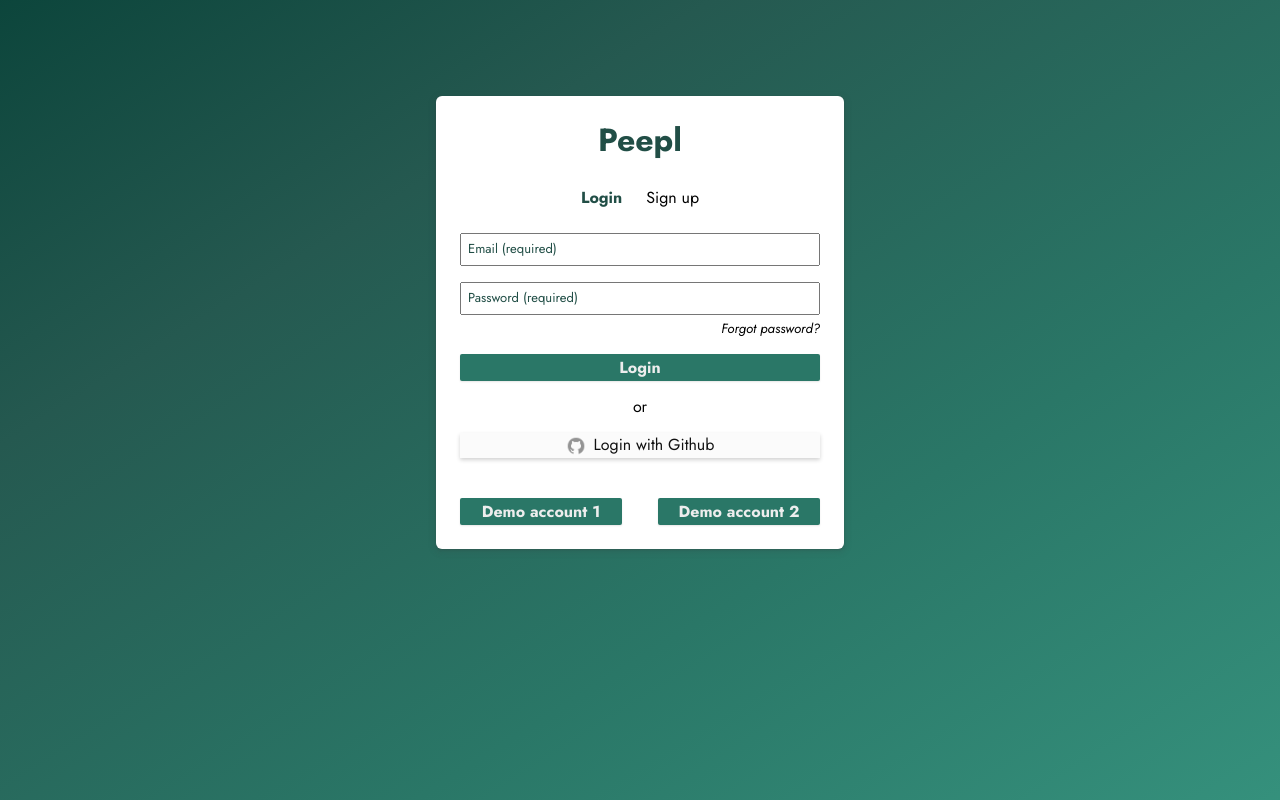
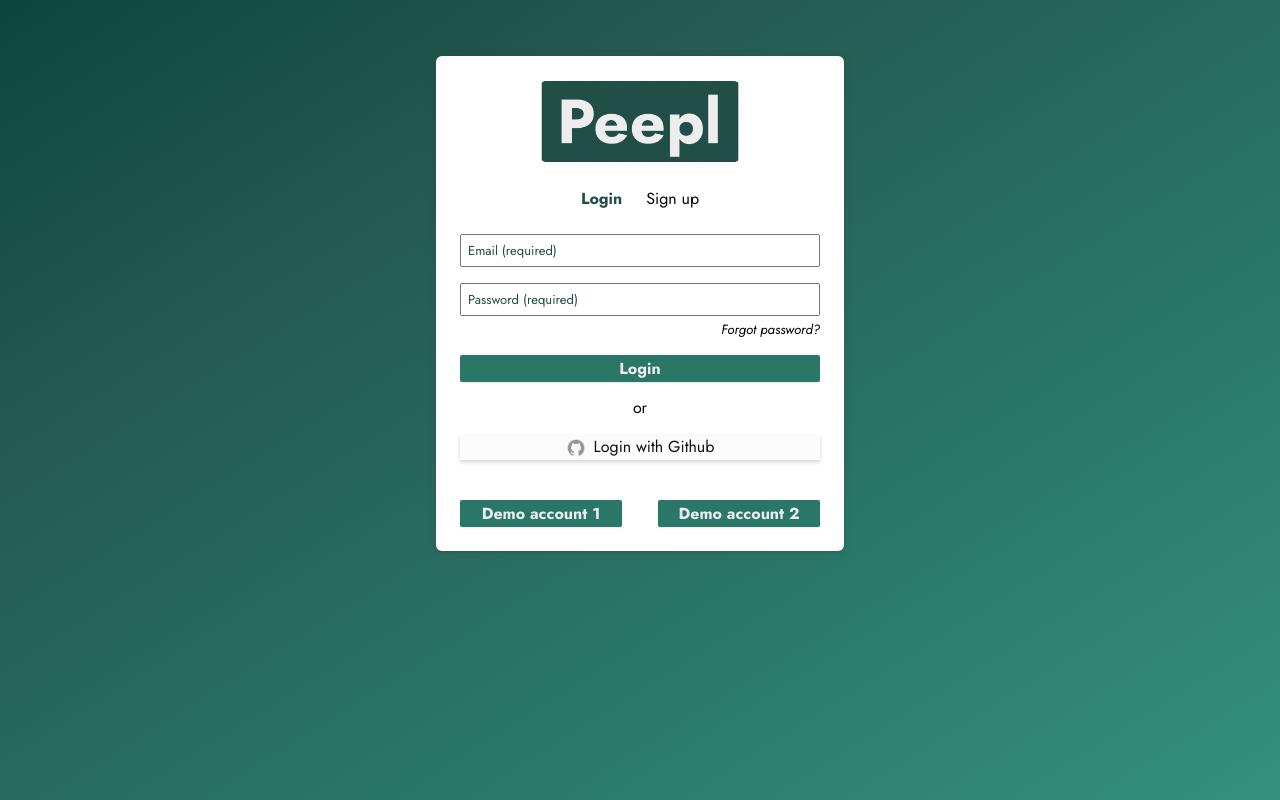
Before and after one commit to MaoShizhong/Peepl, a React (Vite) app: page / in a window 1280 px wide. Built offline with nearby package versions, Linux system fonts and the light colour scheme; no server answers.

Commit message:
Add logo image and fix styles
Edited favicon to match logo colour scheme

```diff
--- a/src/components/login/Login.jsx
+++ b/src/components/login/Login.jsx
@@ -66,7 +66,7 @@ export function Login({ setUser }) {
     return (
         <main className={loginStyles.noUser}>
             <div className={loginStyles.container}>
-                <h1 className={loginStyles.logo}>Peepl</h1>
+                <img src="/logo.png" className={loginStyles.logo} alt="peepl logo" />
 
                 <nav className={loginStyles.formSelect}>
                     <LoginFormSwitch
--- a/src/components/login/css/login.module.css
+++ b/src/components/login/css/login.module.css
@@ -1,5 +1,5 @@
 .noUser {
-    align-items: flex-start;
+    align-items: center;
     background: linear-gradient(
         148deg,
         rgba(3, 62, 52, 1) 0%,
@@ -10,7 +10,7 @@
     );
     display: flex;
     flex: 1;
-    justify-content: center;
+    flex-direction: column;
 }
 
 @media not (prefers-reduced-motion) {
@@ -37,15 +37,15 @@
     border-radius: 6px;
     box-shadow: var(--shadow-md);
     display: grid;
-    margin-top: 96px;
+    margin-block: 7svh;
     padding: 24px;
     place-items: center;
+    transform-origin: center;
 }
 
 .logo {
-    color: var(--main-d);
-    font-size: xx-large;
-    font-weight: bold;
+    height: auto;
+    width: 200px;
 }
 
 .formSelect {
--- a/src/components/token_auth/AccountDeletion.jsx
+++ b/src/components/token_auth/AccountDeletion.jsx
@@ -15,8 +15,10 @@ export function AccountDeletion() {
     async function confirmAccountDeletion() {
         const deleteRes = await fetchData(`/auth/deletion-tokens/${token}`, 'DELETE');
 
-        if (deleteRes instanceof Error) {
+        if (deleteRes instanceof Error || !deleteRes.ok) {
             alert(SERVER_ERROR);
+            const data = await deleteRes.json();
+            console.log(data);
         } else {
             alert('Account successfully deleted.');
             goTo('/');
@@ -43,7 +45,7 @@ export function AccountDeletion() {
                         Yes, delete my account
                     </button>
 
-                    <a className={buttonStyles.subtle} href="/">
+                    <a className={`${buttonStyles.subtle} ${authStyles.darkText}`} href="/">
                         No, I do not want to delete my account
                     </a>
                 </section>
--- a/src/components/token_auth/css/auth.module.css
+++ b/src/components/token_auth/css/auth.module.css
@@ -36,7 +36,7 @@
         font-weight: bold;
     }
 
-    & > a {
+    & > a:not(.darkText) {
         color: var(--text-l);
     }
 }
```
Also changed, not shown: public/favicon.png, public/logo.png (added).
